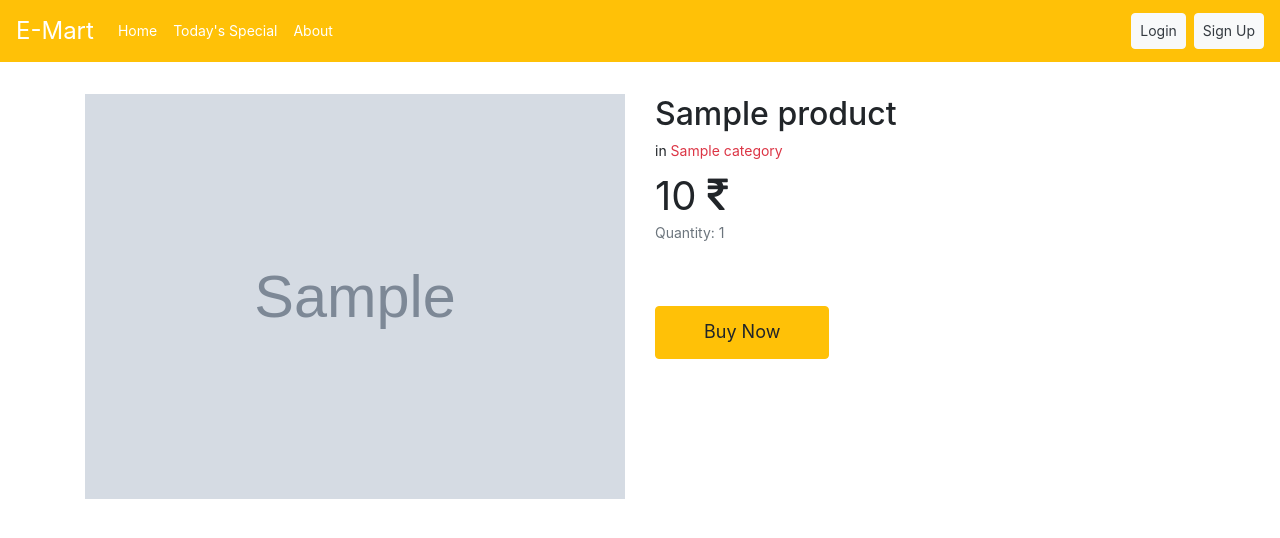
After one commit to inaveenchahar/e-mart, a Django app: a page that uses main/templates/style.html in a window 1280 px wide. The commit adds this page. Shown: the top 538 px of the page. Run offline with Django 3.2, Linux system fonts and the light colour scheme; tables that the repository leaves empty hold one stand-in row (values such as "Sample post"); grey boxes marked "Sample" are stand-in pictures; some libraries are stand-ins or nearby versions.

Commit message:
feat(products): product details view and template created

```diff
--- a/e_mart/urls.py
+++ b/e_mart/urls.py
@@ -20,6 +20,7 @@ from django.conf.urls.static import static
 urlpatterns = [
     path('admin/', admin.site.urls),
     path('accounts/', include('accounts.urls')),
+    path('product/', include('products.urls')),
     path('', include('main.urls')),
 ]
 
--- a/main/templates/style.html
+++ b/main/templates/style.html
@@ -1,5 +1,6 @@
 {% load static %}
 <link rel="stylesheet" type="text/css" href="{% static 'bootstrap-4.5.0-dist/css/bootstrap.min.css' %}">
+<link rel="stylesheet" href="https://stackpath.bootstrapcdn.com/font-awesome/4.7.0/css/font-awesome.min.css" integrity="sha384-wvfXpqpZZVQGK6TAh5PVlGOfQNHSoD2xbE+QkPxCAFlNEevoEH3Sl0sibVcOQVnN" crossorigin="anonymous">
 <script src="https://ajax.googleapis.com/ajax/libs/jquery/3.5.1/jquery.min.js"></script>
 <script src="https://cdnjs.cloudflare.com/ajax/libs/popper.js/1.16.0/umd/popper.min.js"></script>
 <script rel="script" type="text/javascript" src="{% static 'bootstrap-4.5.0-dist/js/bootstrap.min.js' %}"></script>
--- /dev/null
+++ b/products/templates/product_details.html
@@ -0,0 +1,27 @@
+{% extends 'base.html' %}
+ {% load static %}
+{% block title %} Product Detail {% endblock title %}
+
+{% block content %}
+
+    <section class="my-md-3">
+        <div class="container py-md-3">
+            <div class="row">
+                <div class="col-lg-6">
+                    <img src="{{ product.image.url }}" class="embed-responsive">
+                </div>
+                <div class="col-lg-6">
+                    <h1>{{ product.title }}</h1>
+                    <p>in <span class="text-danger">{{ category.title }}</span></p>
+                    <p class="my-2" style="font-size: 40px">{{ product.price | floatformat:"0" }} <i class="fa fa-inr my-0" aria-hidden="true"></i></p>
+                    <p class="text-secondary">Quantity: 1</p>
+                    <a  class="d-inline-block btn btn-warning my-0 py-3 px-5 my-5" href="">
+                        <span style="font-size: 18px"> Buy Now</span>
+                    </a>
+                </div>
+            </div>
+
+        </div>
+    </section>
+
+{% endblock content %}
--- /dev/null
+++ b/products/urls.py
@@ -0,0 +1,8 @@
+from django.urls import path
+from . import views
+
+app_name = 'product'
+
+urlpatterns = [
+    path('<c_slug>/<p_slug>/<id>/', views.product_details, name='product_details')
+]
--- a/products/views.py
+++ b/products/views.py
@@ -1,3 +1,10 @@
-from django.shortcuts import render
+from django.shortcuts import render, redirect, get_object_or_404
+from .models import Category, Product
 
 # Create your views here.
+
+
+def product_details(request, c_slug, p_slug, id):
+    category = get_object_or_404(Category, slug=c_slug)
+    product = get_object_or_404(Product, slug=p_slug, id=id)
+    return render(request, 'product_details.html', {'category': category, 'product': product})
```
Also changed, not shown: main/templates/homepage.html (+5 -2 lines).
